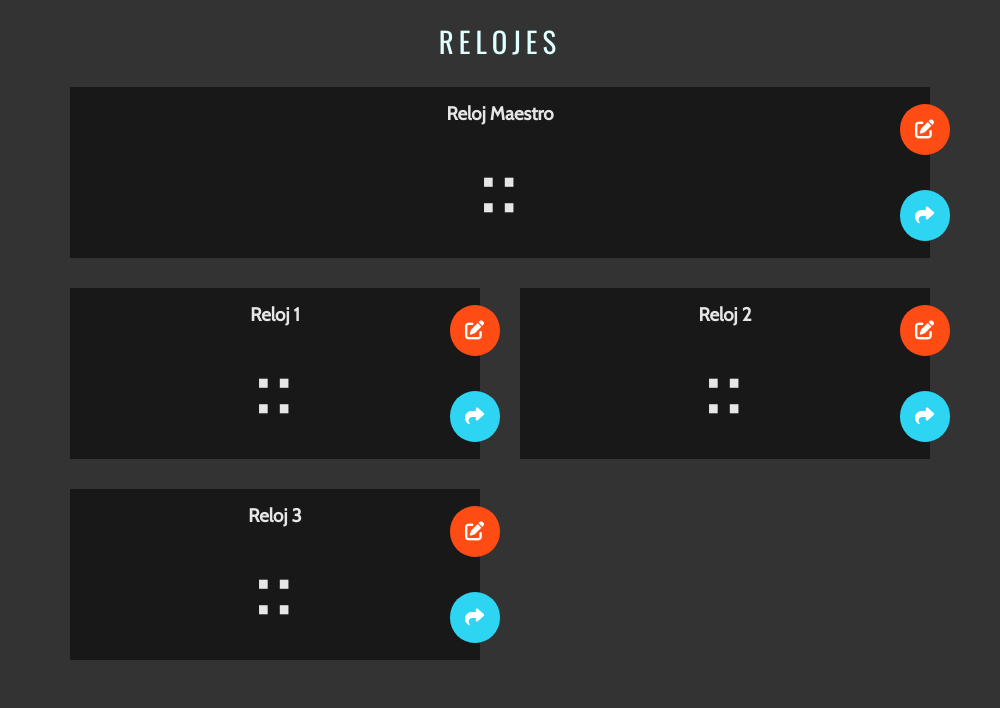
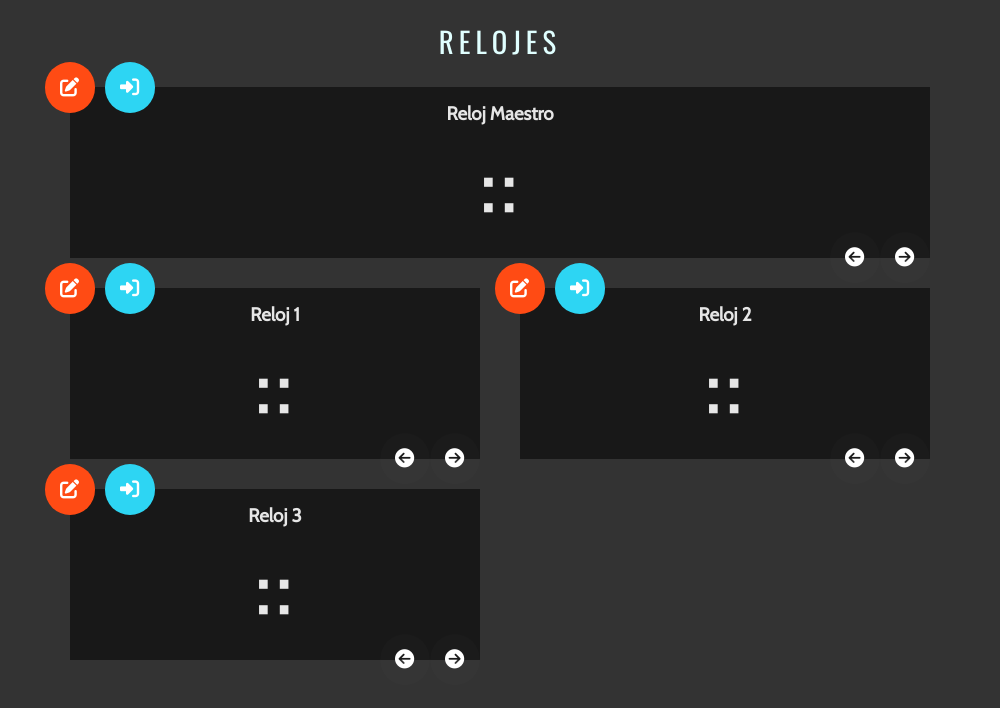
Before and after one commit to RicentCB/SDpractica2, an Electron app: page index.html in a window 1000 px wide. Drawn offline with nearby package versions, Linux system fonts and the light colour scheme.

Commit message:
[ADD] Botones de cambio de velocidad

```diff
--- a/css/style.css
+++ b/css/style.css
@@ -43,19 +43,31 @@ section#main-content .clock h3{
     border-radius: 25px;
     padding: 13px 10px 13px 15px;
     font-size: 1.2em;
-    background-color: rgb(255, 75, 20);
     color: white;
     position: absolute;
-    right: -20px;
+    top: -25px;
     z-index: 3;
     transition: all 0.25s ease-in;
 }
 #main-content .clock a.btn-float.edit-clock{
-    top: 10%;
+    left: -25px;
+    background-color: rgb(255, 75, 20);
 }
 #main-content .clock a.btn-float.send-clock{
-    bottom: 10%;
+    left: 35px;
     background-color: rgb(45, 213, 243);
+}
+#main-content .clock a.btn-float.back-step{
+    top: auto;
+    bottom: -25px;
+    right: 0;
+    background-color: rgba(255, 255, 255, 0.01);
+}
+#main-content .clock a.btn-float.front-step{
+    top: auto;
+    bottom: -25px;
+    right: 50px;
+    background-color: rgba(255, 255, 255, 0.01);
 }
 #main-content .clock a.btn-float:hover{
     transform: scale(1.2);
--- a/index.html
+++ b/index.html
@@ -62,7 +62,13 @@
                     <i class="fas fa-edit"></i>
                 </a>
                 <a href="#" class="btn-float send-clock">
-                    <i class="fas fa-share"></i>
+                    <i class="fas fa-sign-in-alt"></i>
+                </a>
+                <a href="#" class="btn-float back-step">
+                    <i class="fas fa-arrow-circle-right"></i>
+                </a>
+                <a href="#" class="btn-float front-step">
+                    <i class="fas fa-arrow-circle-left"></i>
                 </a>
                 <div class="content-info">
                     <h1 class="hours"></h1>
@@ -81,7 +87,13 @@
                     <i class="fas fa-edit"></i>
                 </a>
                 <a href="#" class="btn-float send-clock">
-                    <i class="fas fa-share"></i>
+                    <i class="fas fa-sign-in-alt"></i>
+                </a>
+                <a href="#" class="btn-float back-step">
+                    <i class="fas fa-arrow-circle-right"></i>
+                </a>
+                <a href="#" class="btn-float front-step">
+                    <i class="fas fa-arrow-circle-left"></i>
                 </a>
                 <div class="content-info">
                     <h1 class="hours"></h1>
@@ -98,7 +110,13 @@
                     <i class="fas fa-edit"></i>
                 </a>
                 <a href="#" class="btn-float send-clock">
-                    <i class="fas fa-share"></i>
+                    <i class="fas fa-sign-in-alt"></i>
+                </a>
+                <a href="#" class="btn-float back-step">
+                    <i class="fas fa-arrow-circle-right"></i>
+                </a>
+                <a href="#" class="btn-float front-step">
+                    <i class="fas fa-arrow-circle-left"></i>
                 </a>
                 <div class="content-info">
                     <h1 class="hours"></h1>
@@ -117,7 +135,13 @@
                     <i class="fas fa-edit"></i>
                 </a>
                 <a href="#" class="btn-float send-clock">
-                    <i class="fas fa-share"></i>
+                    <i class="fas fa-sign-in-alt"></i>
+                </a>
+                <a href="#" class="btn-float back-step">
+                    <i class="fas fa-arrow-circle-right"></i>
+                </a>
+                <a href="#" class="btn-float front-step">
+                    <i class="fas fa-arrow-circle-left"></i>
                 </a>
                 <div class="content-info">
                     <h1 class="hours"></h1>
```
